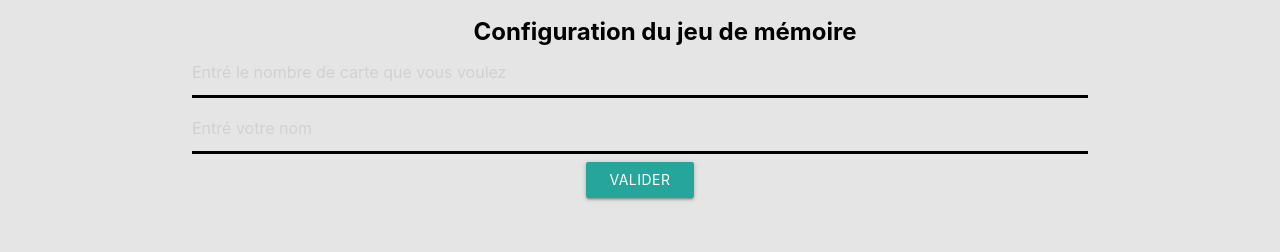
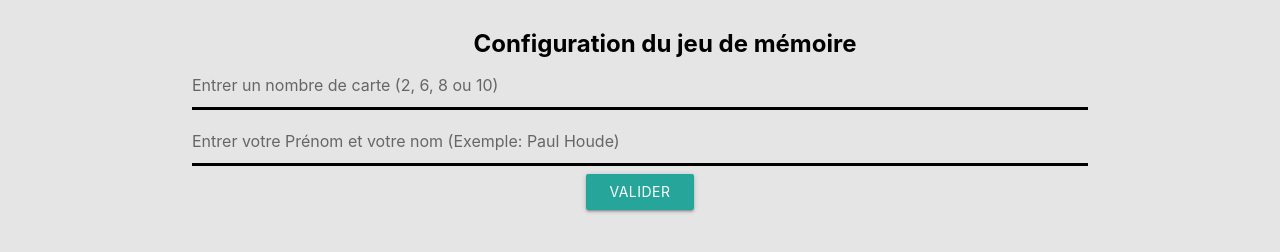
Before and after one commit to HBherer/Jeu-de-memoire, a plain HTML site: page index.html in a window 1280 px wide. Shown: the part 52-304 px from the top of the page. Drawn offline with nearby package versions, Linux system fonts and the light colour scheme.

Commit message:
correction du style et rendu le site plus UI et UX

```diff
--- a/index.html
+++ b/index.html
@@ -23,8 +23,8 @@
                 <article id="formul" class="center">
                     <form action="index.html" onsubmit="return false" name="formulaire" method="GET" id="formConfig">
                         <label class="size_texte_24">Configuration du jeu de mémoire
-                            <input class="box nombreCarte" type="number" step="2" id="nbCarteEntrer" name="nombreCarte" placeholder="Entré le nombre de carte que vous voulez">
-                            <input class="box" type="text" id="nomUser" name="nomUtilisateur" placeholder="Entré votre nom">
+                            <input class="box nombreCarte" type="number" step="2" id="nbCarteEntrer" name="nombreCarte" placeholder="Entrer un nombre de carte (2, 6, 8 ou 10)">
+                            <input class="box" type="text" id="nomUser" name="nomUtilisateur" placeholder="Entrer votre Prénom et votre nom (Exemple: Paul Houde)">
                         </label>
                         <button type="submit" id="valider" class="btn waves-effect waves-light " name="action"
                             aria-required="">Valider
--- a/script.js
+++ b/script.js
@@ -194,7 +194,7 @@ function validation(e) {
     },
     messages: {
       nombreCarte: "Veuillez entrer un nombre paire entre 2 et 10 inclusivement",
-      nomUtilisateur: "Veuillez entrer votre nom",
+      nomUtilisateur: "Entrer votre nom complet  (Exemple: Prénom Nom)",
     },
     submitHandler: function (form, event) {
       event.preventDefault();
--- a/style.css
+++ b/style.css
@@ -28,7 +28,9 @@ h3{
     margin-top: 0px;
     height: 100%;
 }
-
+form{
+    margin-top: 30px;
+}
 .titre{
     background-color: rgba(255, 197, 8, 0.808);
     font-size: 50px !important;
@@ -53,3 +55,6 @@ h3{
 .box{
     border-bottom: solid black !important;
 }
+input::placeholder{
+    color: #666666;
+}
```
